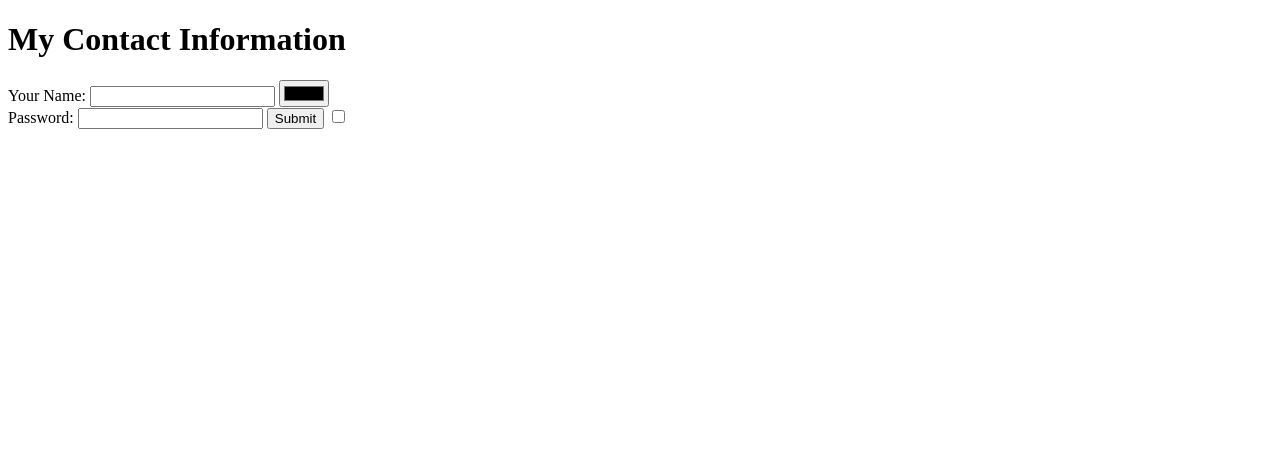
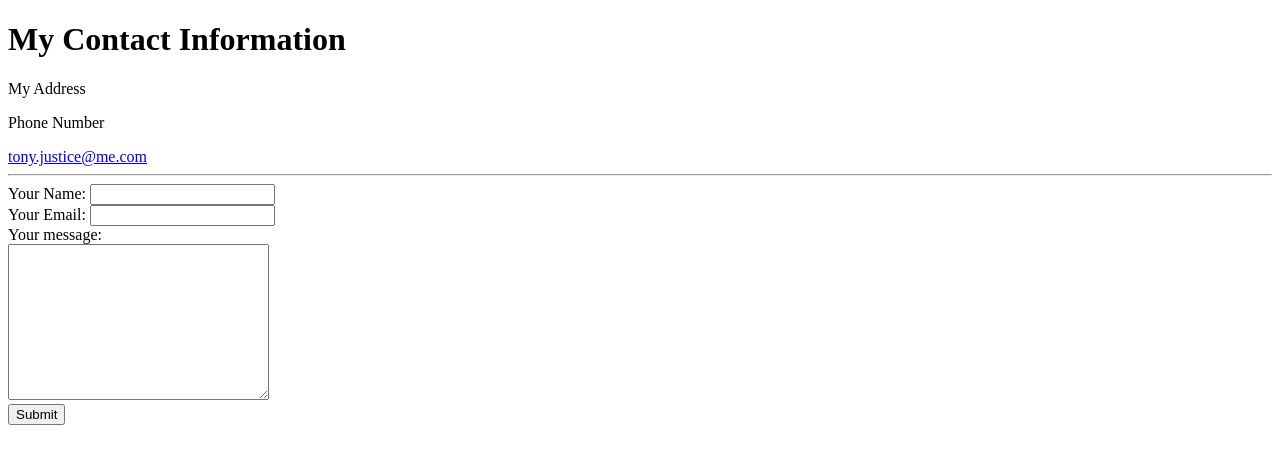
Before and after one commit to justicek9/Web-Development-Course, a plain HTML site: page Section 2 Intro to HTML/contact.html in a window 1280 px wide. Drawn offline with Linux system fonts and the light colour scheme.

Commit message:
personalwebsite renamed to index.html

```diff
--- a/Section 2 Intro to HTML/contact.html
+++ b/Section 2 Intro to HTML/contact.html
@@ -8,20 +8,24 @@
 </head>
 <body>
     <h1>My Contact Information</h1>
-    <!--
+
     <p>My Address</p>
     <p>Phone Number</p>
     <a href="tony.justice@me.com">tony.justice@me.com</a>
-    -->
+    <hr>
 
-    <form class="" action="index.html" method="post">
+    <form action="mailto:tony.justice@me.com" method="post" enctype="text/plain">
         <label>Your Name:</label>
-        <input type="text" name="" value="">
-        <input type="color" name="" value=""><br>
-        <label>Password:</label>
-        <input type="password" name="" value="">
+        <input type="text" name="yourName" value=""><br>
+        <label>Your Email:</label>
+        <input type="email" name="yourEmail" value=""><br>
+        <label>Your message:</label><br>
+        <textarea name="yourMessage" cols="30" rows="10"></textarea><br>
         <input type="submit" name="">
-        <input type="checkbox" name="" value="">
+
+
+
+
 
         <!--
             Look up and try more input elements and input types on MDN documentation
```
Also changed, not shown: Section 2 Intro to HTML/index.html (renamed from Section 2 Intro to HTML/personalwebsite.html).
